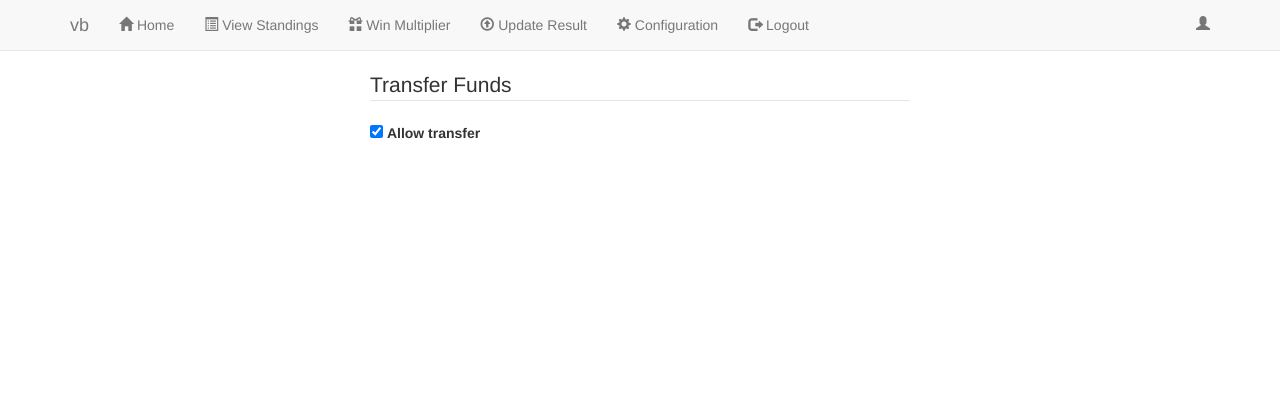
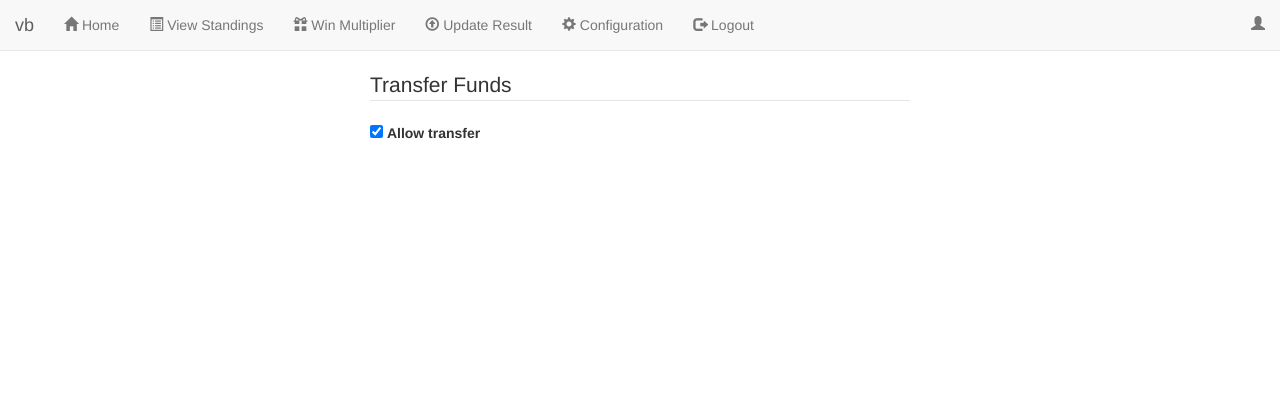
Before and after one commit to lalluanthoor/virtualbet, a Django app: template vb/templates/super/config.html in a window 1280 px wide. Shown: the top 420 px of the page. Run offline with Django 3.2, Linux system fonts and the light colour scheme; the template is opened without the code that fills it: values that come from a table or form of the project are taken from there, others are empty; some libraries are stand-ins or nearby versions.

Commit message:
responsive test

```diff
--- a/vb/templates/super/base.html
+++ b/vb/templates/super/base.html
@@ -12,8 +12,8 @@
 {% bootstrap_javascript %}
 
 
-<div class="navbar navbar-default navbar-fixed-top" role="navigation">
-	<div class="container">
+<nav class="navbar navbar-default navbar-fixed-top" role="navigation">
+	<div class="container-fluid">
 		<div class="navbar-header">
 			<a class="navbar-brand" href="/vb/bet/super/"> vb </a>
 		</div>
@@ -31,7 +31,7 @@
 			</ul>
 		</div>
 	</div>
-</div>
+</nav>
 <div class="container" style="padding-top: 70px">{% block content %}{% endblock %}</div>
 <div class="navbar navbar-default navbar-fixed-bottom" role="navigation">
 	<div class="container">
```
